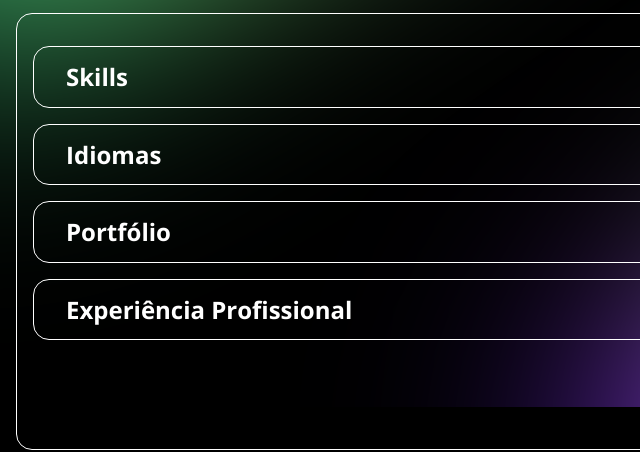
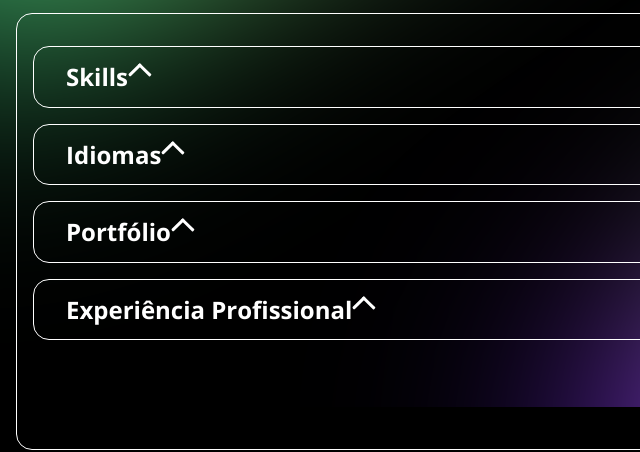
Before and after one commit to vcr1985/Meu-Portfolio, a plain HTML site: page index.html in a window 1280 px wide. Shown: the part 393-845 px from the top of the page, 0-640 px from the left. Drawn offline with nearby package versions, Linux system fonts and the light colour scheme; files whose address does not match are found by name.

Commit message:
Corrigir caminhos dos arquivos CSS e imagens

```diff
--- a/assets/css/Experience.css
+++ b/assets/css/Experience.css
@@ -22,6 +22,6 @@
     height: 1rem;
     background-repeat: no-repeat;
     background-size: contain;
-     background-image: url("assets/img/icons/calendar.svg");
-     margin-right: .5rem;
+    background-image: url("../img/icons/calendar.svg");
+    margin-right: .5rem;
 }
--- a/assets/css/acordeon.css
+++ b/assets/css/acordeon.css
@@ -56,10 +56,10 @@
     height: 1.5rem;
     background-repeat: no-repeat;
     background-size: contain;
-    background-image: url("assets/img/icons/arrow-top.svg");
-    transform: .25s;
+    background-image: url("../img/icons/arrow-top.svg");
+    transition: transform .25s;
+}
 
-}
 
 .acordeon.open .trigger::after {
     transform: rotate(180deg);
```
